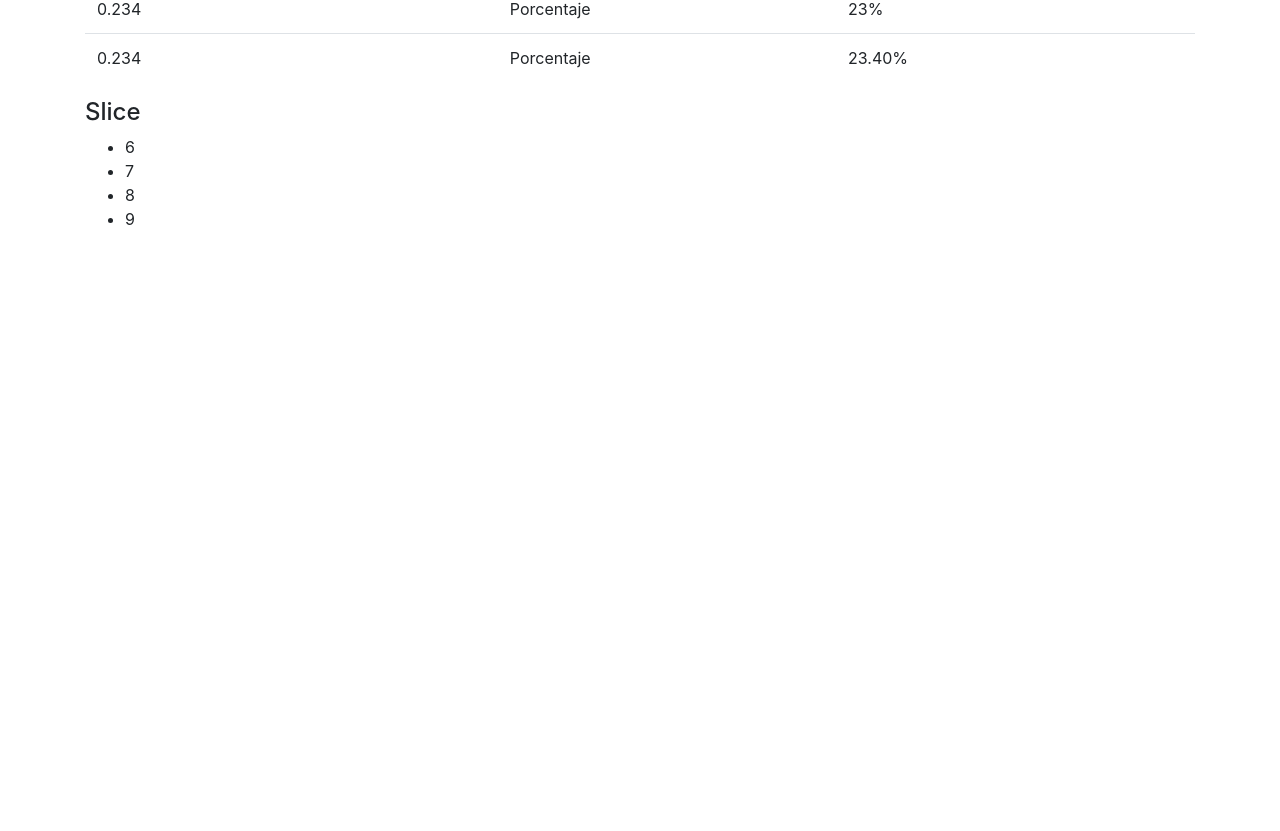
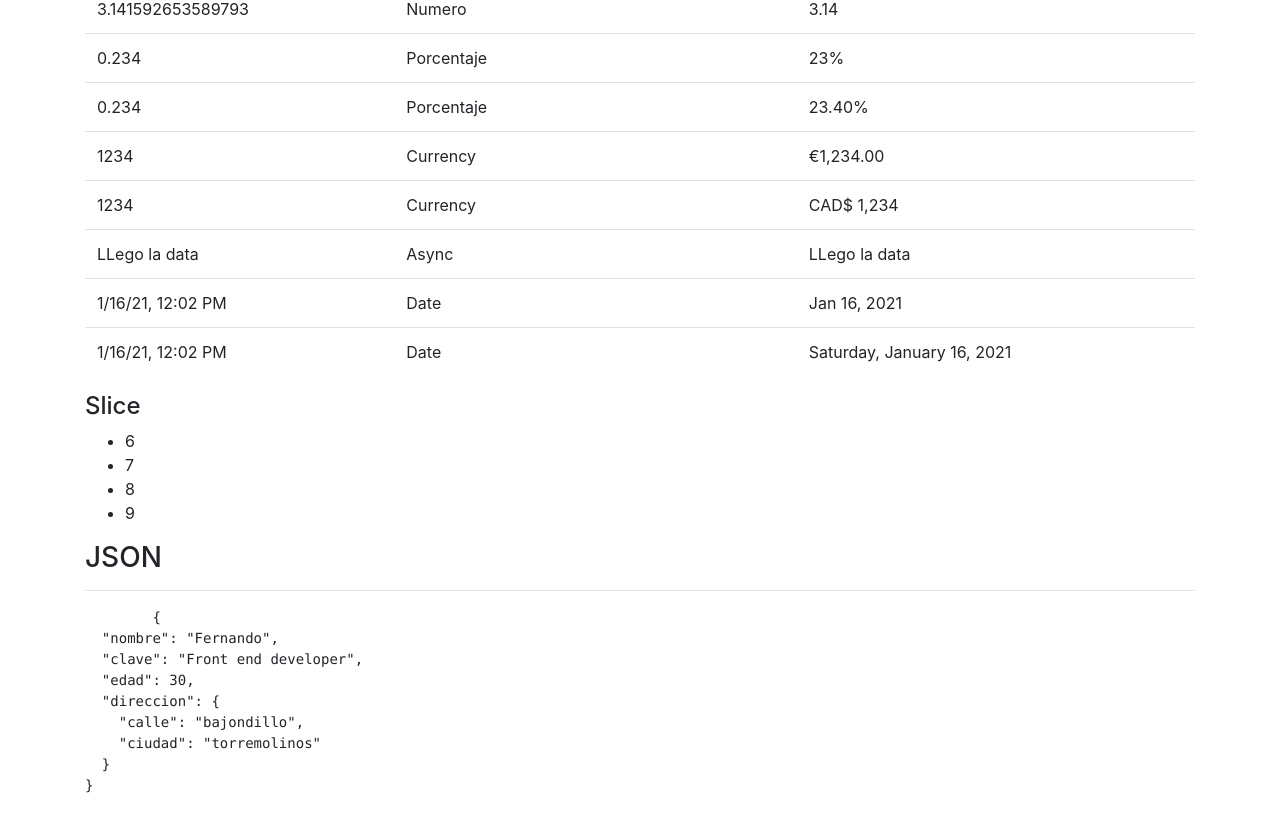
Before and after one commit to ferjavi40/Pipes-Angular, an Angular app: page / in a window 1280 px wide. Shown: the part 555-1386 px from the top of the page. Before the commit the page ends 802 px from the top, so only its background shows below. Built offline with nearby package versions, Linux system fonts and the light colour scheme.

Commit message:
antes del pipe personalizado

```diff
--- a/src/app/app.component.html
+++ b/src/app/app.component.html
@@ -24,6 +24,13 @@
           <td>Lowercase</td>
           <td>{{nombre | lowercase }}</td>
         </tr>
+
+        <tr>
+          <td>{{nombre2}}</td>
+          <td>Capitalizado Personalizado</td>
+          <td>{{nombre2  }}</td>
+        </tr>
+
         <tr>
           <td>{{nombre}}</td>
           <td>Slice : 3</td>
@@ -74,6 +81,36 @@
           <td>{{porcentaje | percent: '2.2-2' }}</td>
         </tr>
 
+        <tr>
+          <td>{{salario}}</td>
+          <td>Currency</td>
+          <td>{{salario | currency: 'EUR' }}</td>
+        </tr>
+
+        <tr>
+          <td>{{salario}}</td>
+          <td>Currency</td>
+          <td>{{salario | currency: 'CAD$ ': 'symbol-narrow': '0.0-0' }}</td>
+        </tr>
+
+        <tr>
+          <td>{{valorPromesa |async}}</td>
+          <td>Async</td>
+          <td>{{valorPromesa |async }}</td>
+        </tr>
+
+        <tr>
+          <td>{{fecha | date: 'short'}}</td>
+          <td>Date</td>
+          <td>{{fecha | date}}</td>
+        </tr>
+
+        <tr>
+          <td>{{fecha | date: 'short'}}</td>
+          <td>Date</td>
+          <td>{{fecha | date: 'fullDate'}}</td>
+        </tr>
+
       </tbody>
 
     </table>
@@ -84,6 +121,25 @@
       {{item}}
     </li>
   </ul>
+
+
+
+
+  <h3>JSON</h3>
+  <hr>
+  <div class="row">
+    <div class="col">
+
+      <pre>
+        {{heroe | json}}
+      </pre>
+
+    </div>
   </div>
 
+
+  </div>
+
+
+
 </div>
--- a/src/app/app.component.ts
+++ b/src/app/app.component.ts
@@ -9,10 +9,35 @@ export class AppComponent {
 
   nombre: string = 'Wayne Rooney';
 
+  nombre2: string = 'fERnaNdo rAmiREZ';
+
   arreglo = [1,2,3,4,5,6,7,8,9,10];
 
   PI: number = Math.PI;
 
   porcentaje: number = 0.234;
 
+  salario: number = 1234;
+
+  fecha: Date= new Date ();
+
+
+  valorPromesa= new Promise<string>((resolve,reject)=>{
+
+    setTimeout(()=>{
+      resolve('LLego la data');
+    },3500)
+  })
+
+
+  heroe={
+    nombre: 'Fernando',
+    clave: 'Front end developer',
+    edad: 30,
+    direccion: {
+      calle: 'bajondillo',
+      ciudad: 'torremolinos'
+    }
+  }
+
 }
```
